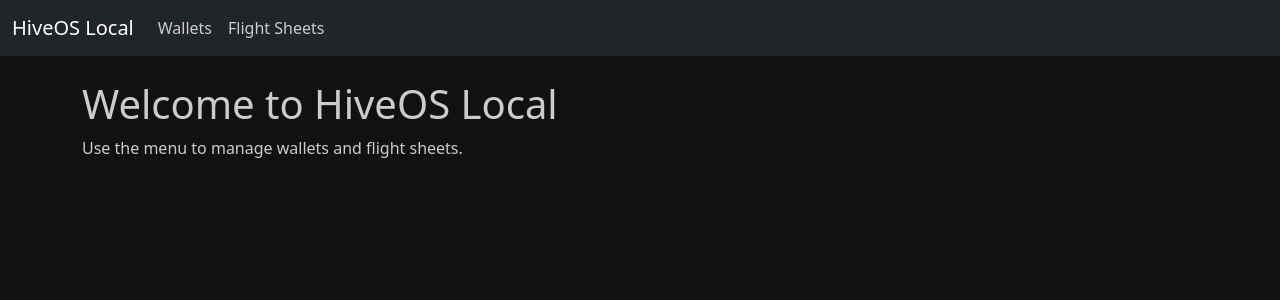
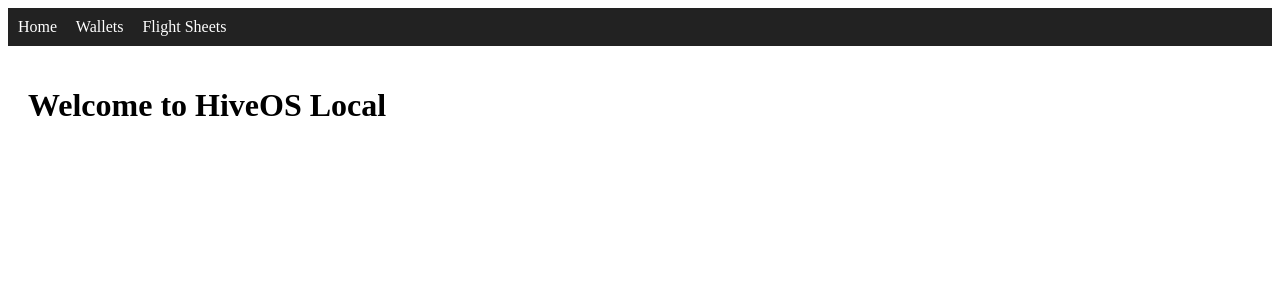
Before and after one commit to kecodon/project-root, a FastAPI app: page / in a window 1280 px wide. Shown: the top 300 px of the page. Run offline with FastAPI, Linux system fonts and the light colour scheme.

Commit message:
Update index.html

```diff
--- a/templates/index.html
+++ b/templates/index.html
@@ -1,31 +1,10 @@
 <!DOCTYPE html>
-<html lang="en">
+<html>
 <head>
-  <meta charset="UTF-8">
-  <meta name="viewport" content="width=device-width, initial-scale=1.0">
   <title>HiveOS Local</title>
-  <link href="https://cdn.jsdelivr.net/npm/bootstrap@5.3.0/dist/css/bootstrap.min.css" rel="stylesheet">
-  <style>
-    body { background-color: #111; color: #ccc; }
-    .nav-link { color: #ccc; }
-    .nav-link:hover { color: #fff; }
-  </style>
 </head>
 <body>
-  <nav class="navbar navbar-expand-lg navbar-dark bg-dark">
-    <div class="container-fluid">
-      <a class="navbar-brand" href="/">HiveOS Local</a>
-      <div class="collapse navbar-collapse">
-        <ul class="navbar-nav me-auto mb-2 mb-lg-0">
-          <li class="nav-item"><a class="nav-link" href="/wallets">Wallets</a></li>
-          <li class="nav-item"><a class="nav-link" href="/flight_sheets">Flight Sheets</a></li>
-        </ul>
-      </div>
-    </div>
-  </nav>
-  <div class="container py-4">
-    <h1>Welcome to HiveOS Local</h1>
-    <p>Use the menu to manage wallets and flight sheets.</p>
-  </div>
+  {% include 'navbar.html' %}
+  <h1 style="padding: 20px">Welcome to HiveOS Local</h1>
 </body>
 </html>
```
